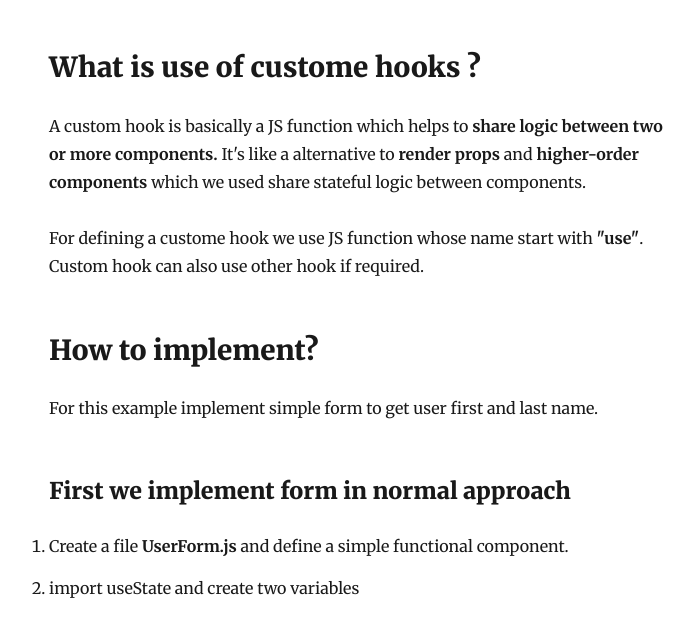
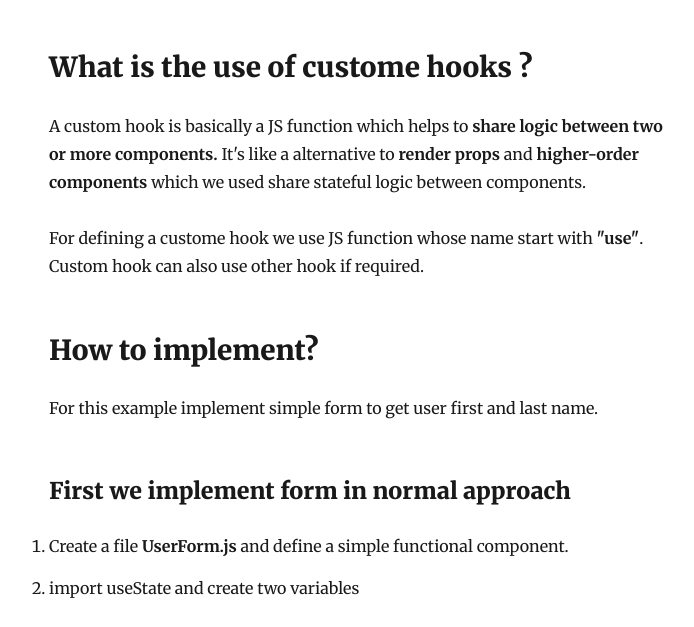
Before and after one commit to akshayjadhav4/blog-website, a Gatsby site: page /react-custom-hook/ in a window 1280 px wide. Shown: the part 170-797 px from the top of the page, without its empty margins (276-970 px from the left). Built offline with nearby package versions, Linux system fonts and the light colour scheme; Gatsby itself is replaced by a stand-in of ours; some packages are replaced by stand-ins of ours.

Commit message:
sentence correction

```diff
--- a/content/blog/react-custom-hook/index.md
+++ b/content/blog/react-custom-hook/index.md
@@ -4,7 +4,7 @@ date: "2020-07-04"
 description: "Using custom hook helps you extract component logic into reusable functions."
 ---
 
-## What is use of custome hooks ?
+## What is the use of custome hooks ?
 
 A custom hook is basically a JS function which helps to **share logic between two or more components.** It's like a alternative to **render props** and **higher-order components** which we used share stateful logic between components.
 
```
